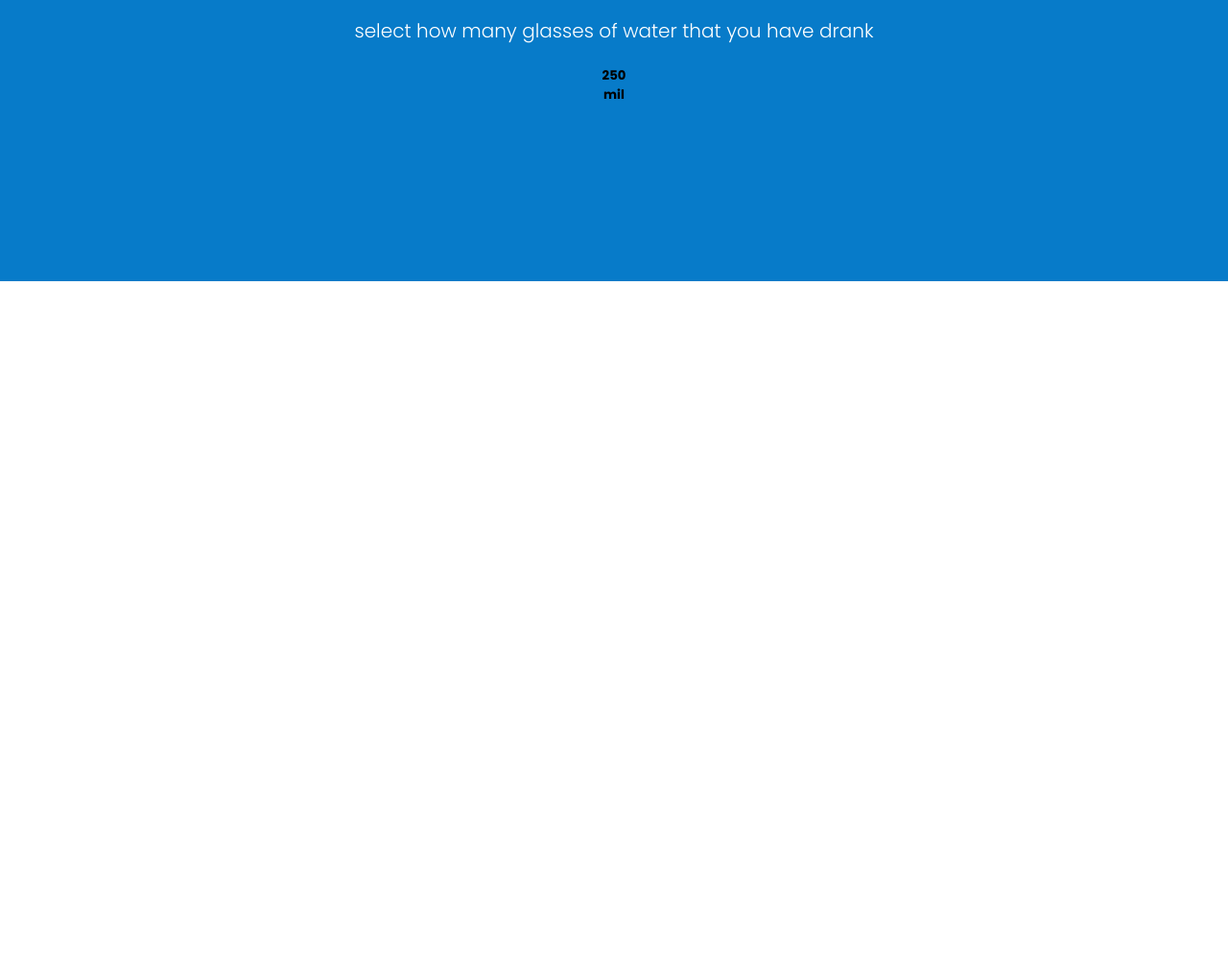
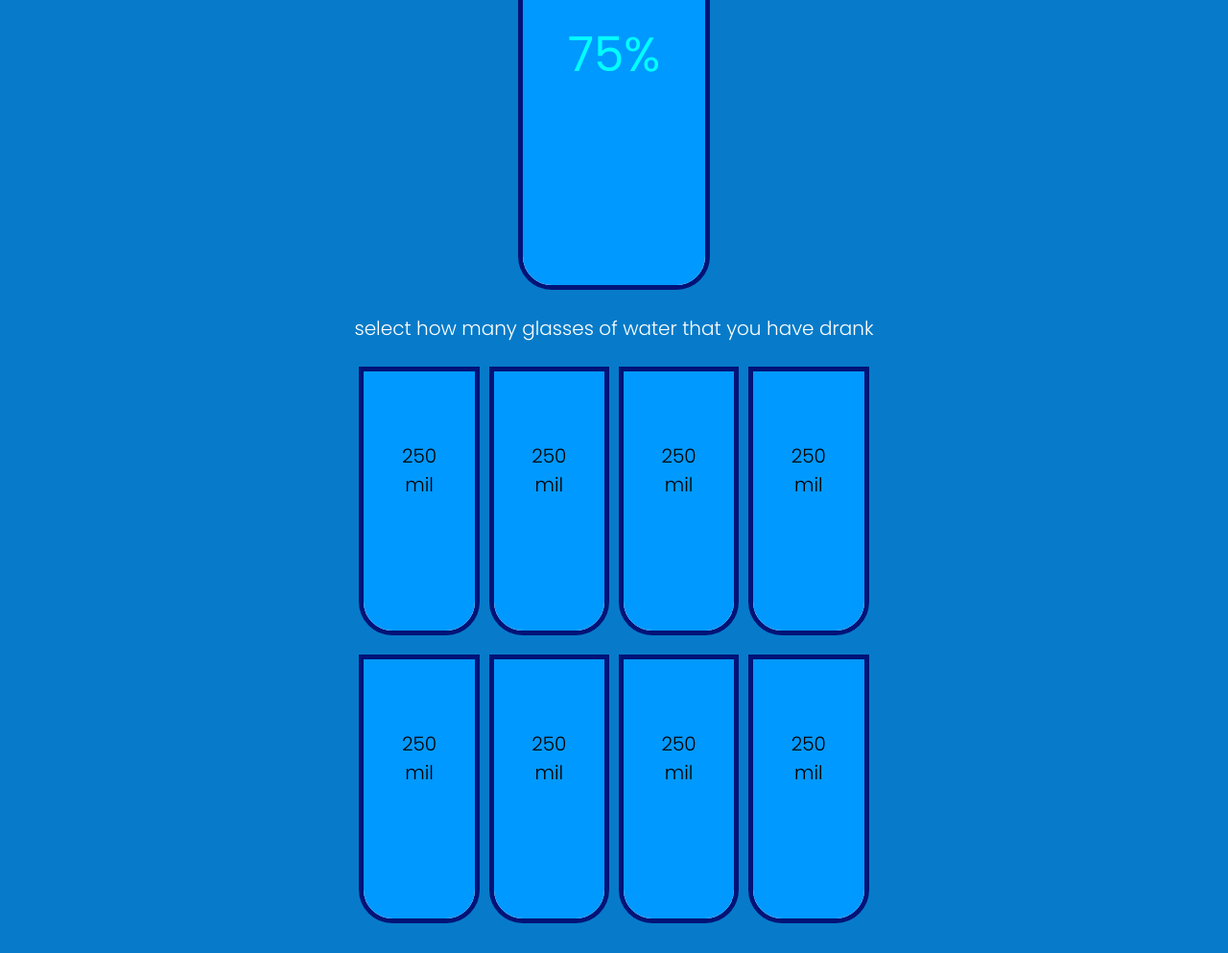
Before and after one commit to Ameer2000Mzori/Drink-Water, a website built with webpack: page src/index.html in a window 1280 px wide. Shown: the part 507-1500 px from the top of the page at 96% size. Before the commit the page ends 800 px from the top, so only its background shows below. Built offline with nearby package versions, Linux system fonts and the light colour scheme.

Commit message:
finished styling

```diff
--- a/src/index.html
+++ b/src/index.html
@@ -30,12 +30,76 @@
         </div>
         <p>select how many glasses of water that you have drank</p>
         <div class="glasses-Wrap">
-          <div class="glass">
-            <div class="glass-Water">
+          <div class="glass-wrapper">
+            <div class="glass">
               <h5>
                 250 <br />
                 mil
               </h5>
+              <div class="glass-Water"></div>
+            </div>
+          </div>
+          <div class="glass-wrapper">
+            <div class="glass">
+              <h5>
+                250 <br />
+                mil
+              </h5>
+              <div class="glass-Water"></div>
+            </div>
+          </div>
+          <div class="glass-wrapper">
+            <div class="glass">
+              <h5>
+                250 <br />
+                mil
+              </h5>
+              <div class="glass-Water"></div>
+            </div>
+          </div>
+          <div class="glass-wrapper">
+            <div class="glass">
+              <h5>
+                250 <br />
+                mil
+              </h5>
+              <div class="glass-Water"></div>
+            </div>
+          </div>
+          <div class="glass-wrapper">
+            <div class="glass">
+              <h5>
+                250 <br />
+                mil
+              </h5>
+              <div class="glass-Water"></div>
+            </div>
+          </div>
+          <div class="glass-wrapper">
+            <div class="glass">
+              <h5>
+                250 <br />
+                mil
+              </h5>
+              <div class="glass-Water"></div>
+            </div>
+          </div>
+          <div class="glass-wrapper">
+            <div class="glass">
+              <h5>
+                250 <br />
+                mil
+              </h5>
+              <div class="glass-Water"></div>
+            </div>
+          </div>
+          <div class="glass-wrapper">
+            <div class="glass">
+              <h5>
+                250 <br />
+                mil
+              </h5>
+              <div class="glass-Water"></div>
             </div>
           </div>
         </div>
--- a/src/style.scss
+++ b/src/style.scss
@@ -4,6 +4,7 @@ body {
   font-family: "Poppins", sans-serif;
   padding: 0;
   margin: 0;
+  overflow-x: hidden;
 }
 
 .header {
@@ -12,12 +13,12 @@ body {
   align-items: center;
   text-align: center;
   justify-content: center;
-  height: 100vh;
+  height: 1500px;
   width: 100vw;
   background-color: rgb(7, 123, 201);
 
   .head-wrap {
-    height: 1000px;
+    height: 1200px;
 
     h1 {
       color: white;
@@ -95,5 +96,59 @@ body {
         }
       }
     }
+
+    .glasses-Wrap {
+      display: flex;
+      text-align: center;
+      align-items: start;
+      justify-content: start;
+      height: 50%;
+      flex-direction: row;
+      flex-wrap: wrap;
+      width: 100%;
+
+      .glass-wrapper {
+        display: flex;
+        flex-direction: row;
+        text-align: center;
+        align-items: start;
+        width: 25%;
+        height: 50%;
+        flex-wrap: wrap;
+
+        .glass {
+          display: flex;
+          position: relative;
+          flex-direction: column;
+          justify-content: end;
+          text-align: center;
+          align-items: center;
+          height: 90%;
+          width: 100%;
+          background-color: white;
+          border-color: rgb(2, 19, 119);
+          border-style: solid;
+          border-width: 5px;
+          border-radius: 0 0 35px 35px;
+          overflow: hidden;
+          margin: 5px;
+
+          .glass-Water {
+            width: 100%;
+            height: 100%;
+            border-radius: 0 0 20px 20px;
+            background-color: rgb(0, 153, 255);
+          }
+
+          h5 {
+            top: 15%;
+            position: absolute;
+            color: rgb(0, 0, 0);
+            font-weight: 300;
+            font-size: 20px;
+          }
+        }
+      }
+    }
   }
 }
```
Also changed, not shown: src/style.css, 1 other file.
